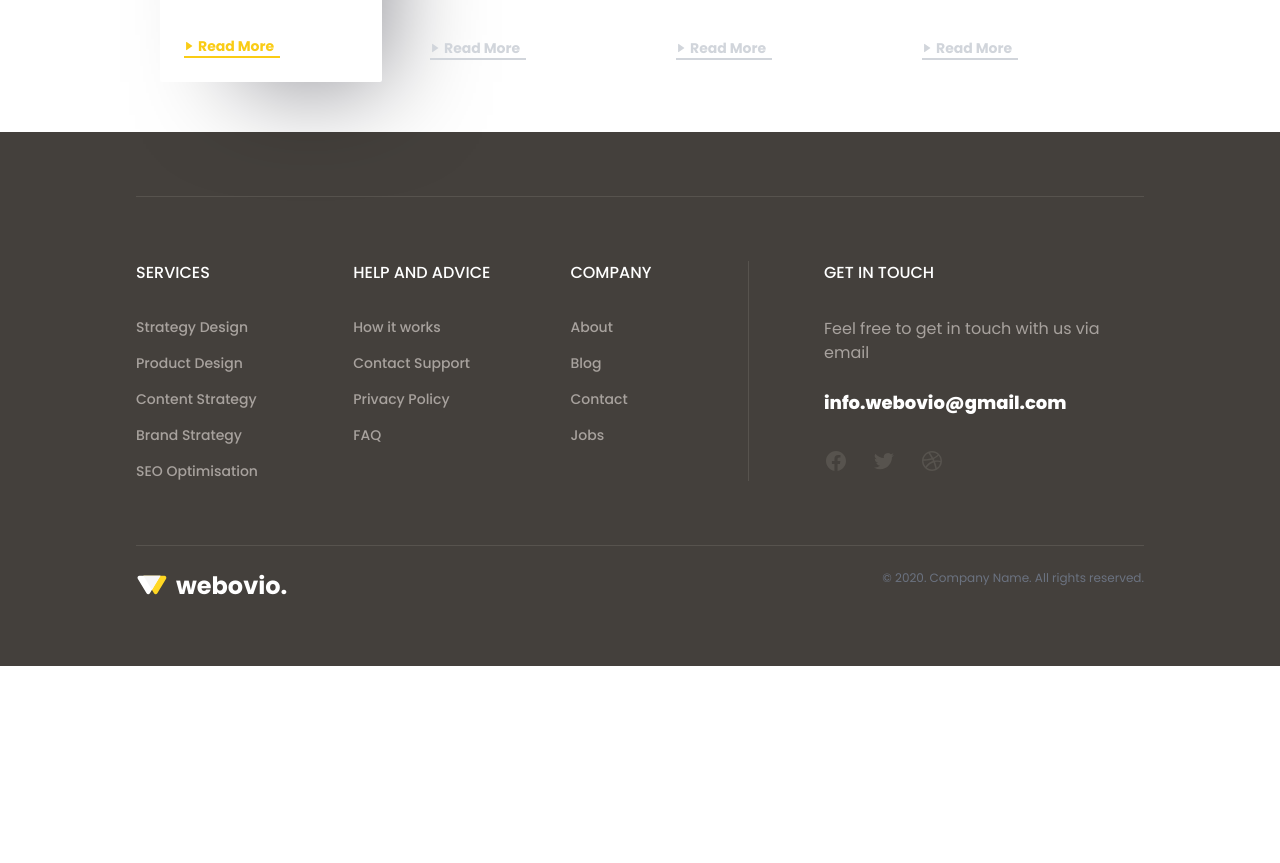
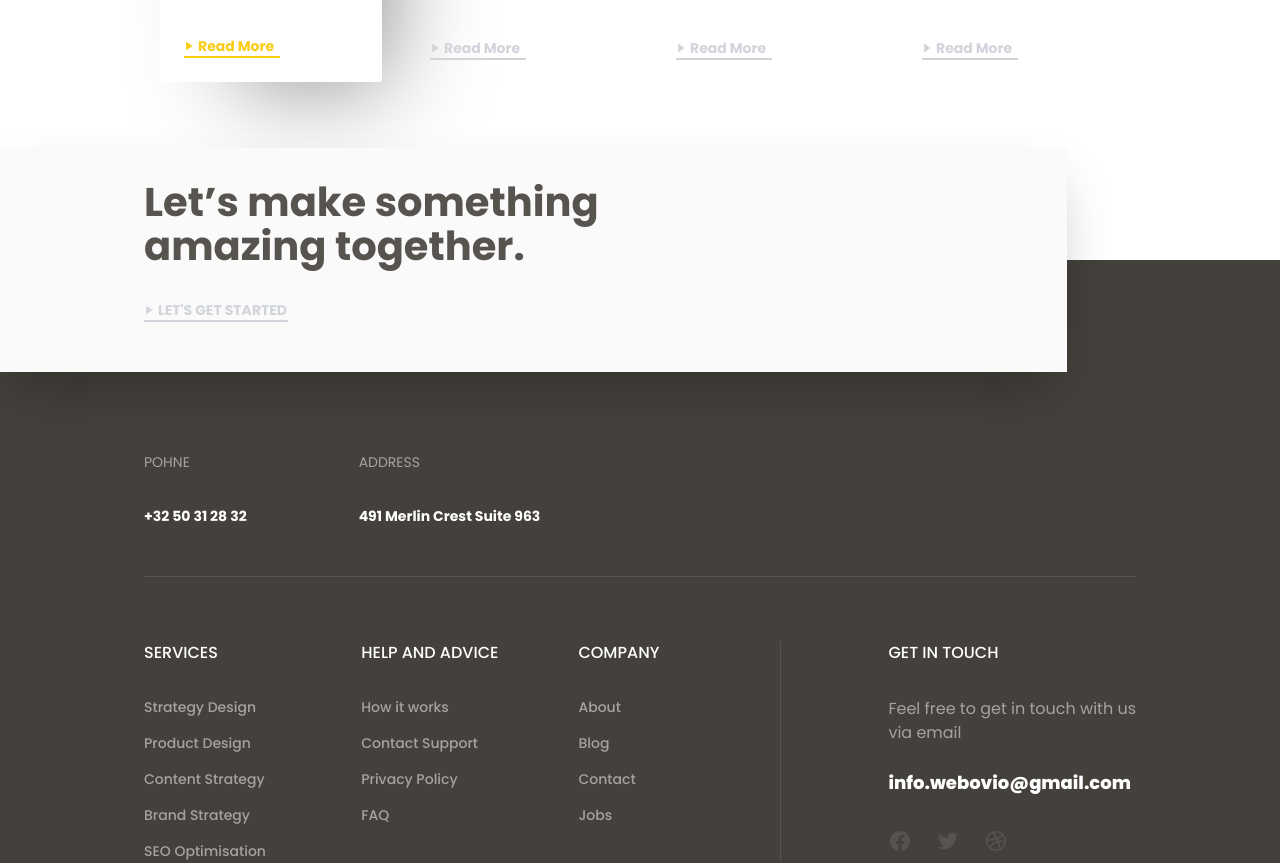
Before and after one commit to rashedsabbir/Figma-to-React-HTML-Practice, a React (Vite) app in the folder React/Webovio/: page / in a window 1280 px wide. Shown: the part 3840-4703 px from the top of the page. Before the commit the page ends 4506 px from the top, so only its background shows below. Built offline with nearby package versions, Linux system fonts and the light colour scheme.

Commit message:
floating footer completed in webovio

```diff
--- a/React/Webovio/src/components/Pricing/Pricing.jsx
+++ b/React/Webovio/src/components/Pricing/Pricing.jsx
@@ -2,7 +2,7 @@ import React from "react";
 
 const Pricing = () => {
   return (
-    <div className="px-40">
+    <div className="px-40 pb-32">
       <div className="border-b-2 border-gray-100 mb-24 mt-10 flex items-center justify-center w-[970px]"></div>
       <section class="">
         <h1 className="font-bold pb-8  text-3xl text-slate-600">
--- a/React/Webovio/src/components/shared/Footer/Footer.jsx
+++ b/React/Webovio/src/components/shared/Footer/Footer.jsx
@@ -2,10 +2,62 @@ import React from "react";
 
 const Footer = () => {
   return (
-    <footer className="bg-stone-700 text-white px-28">
-      <div className="mx-auto max-w-screen-xl px-4 py-16 sm:px-6 space-y-6">
+    <div className="">
+      <div className="absolute left-0 transform -translate-y-1/2 h-56 w-5/6 shadow-2xl bg-zinc-50 px-36 flex py-8 flex-col">
+        <h1 className="text-[40px] font-bold text-stone-600 pb-8">
+          Let’s make something <br /> amazing together.
+        </h1>
+        <h6 className="">
+          <a className="flex flex-row gap-1 items-center border-b-2 w-36 border-gray-300  text-sm font-bold text-gray-300 hover:text-gray-300 cursor-pointer">
+            <svg
+              fill="#d1d5db"
+              width="10px"
+              height="10px"
+              viewBox="0 0 24 24"
+              xmlns="http://www.w3.org/2000/svg"
+            >
+              <path d="M5.536 21.886a1.004 1.004 0 0 0 1.033-.064l13-9a1 1 0 0 0 0-1.644l-13-9A1 1 0 0 0 5 3v18a1 1 0 0 0 .536.886z" />
+            </svg>
+            LET'S GET STARTED
+          </a>
+        </h6>
+      </div>
+      <div className=" py-6 pt-48 space-y-12 bg-stone-700 text-white px-36">
+        <div className="flex flex-row gap-28 ">
+          <div>
+            <p className="text-sm text-stone-400">POHNE</p>
+
+            <ul className="mt-8 space-y-4 ">
+              <li>
+                <a
+                  href="#"
+                  className=" text-white transition hover:opacity-75 text-sm font-bold"
+                >
+                  {" "}
+                  +32 50 31 28 32{" "}
+                </a>
+              </li>
+            </ul>
+          </div>
+
+          <div>
+            <p className="text-sm text-stone-400">ADDRESS</p>
+
+            <ul className="mt-8 space-y-4 ">
+              <li>
+                <a
+                  href="#"
+                  className=" text-white transition hover:opacity-75 text-sm font-bold"
+                >
+                  {" "}
+                  491 Merlin Crest Suite 963{" "}
+                </a>
+              </li>
+            </ul>
+          </div>
+        </div>
         <div className="flex flex-row justify-between border-y py-16 border-stone-600 border-slim">
-          <div className="grid grid-cols-1 gap-20 pr-10 sm:grid-cols-2 border-r border-stone-600 border-slim lg:grid-cols-3">
+          <div className="grid grid-cols-1 gap-20 pr-16 sm:grid-cols-2 border-r border-stone-600 border-slim lg:grid-cols-3">
             <div>
               <p className="font-medium text-white">SERVICES</p>
 
@@ -157,7 +209,7 @@ const Footer = () => {
             <p className="font-medium text-white">GET IN TOUCH</p>
 
             <p className="mt-8 max-w-xs text-stone-400">
-              Feel free to get in touch with us via email
+              Feel free to get in touch with us <br /> via email
             </p>
             <p className="mt-6 text-lg font-extrabold text-white">
               info.webovio@gmail.com
@@ -272,7 +324,7 @@ const Footer = () => {
           </p>
         </div>
       </div>
-    </footer>
+    </div>
   );
 };
 
```
